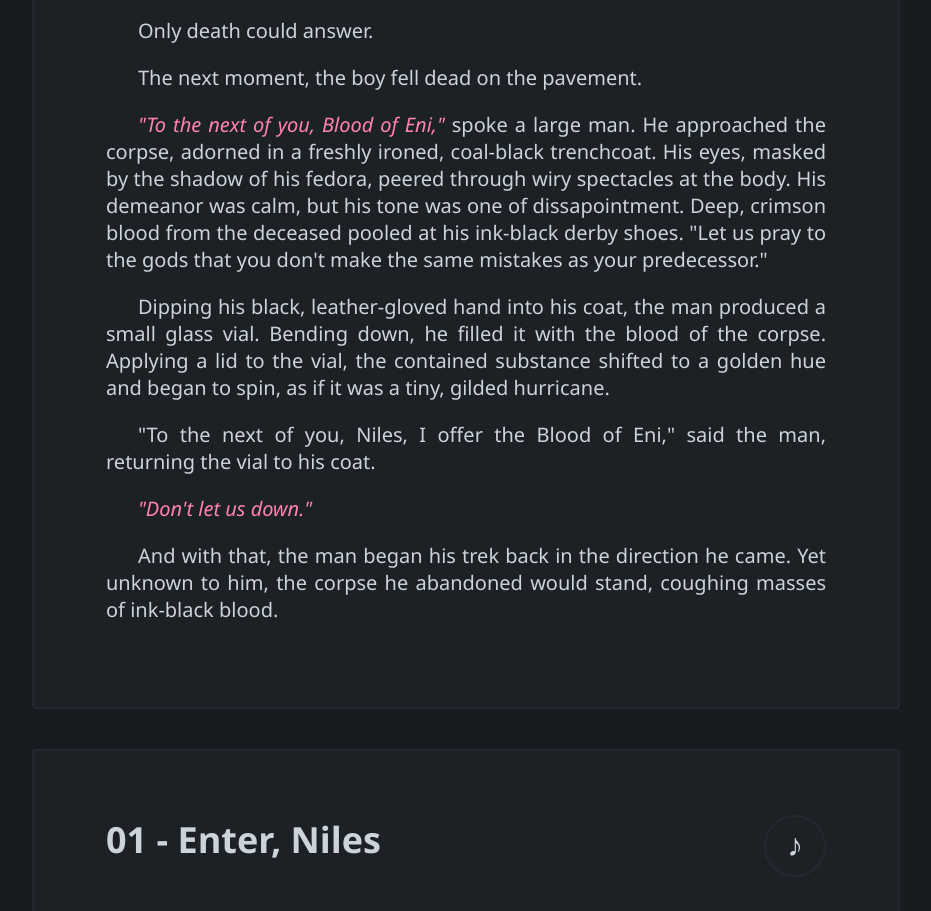
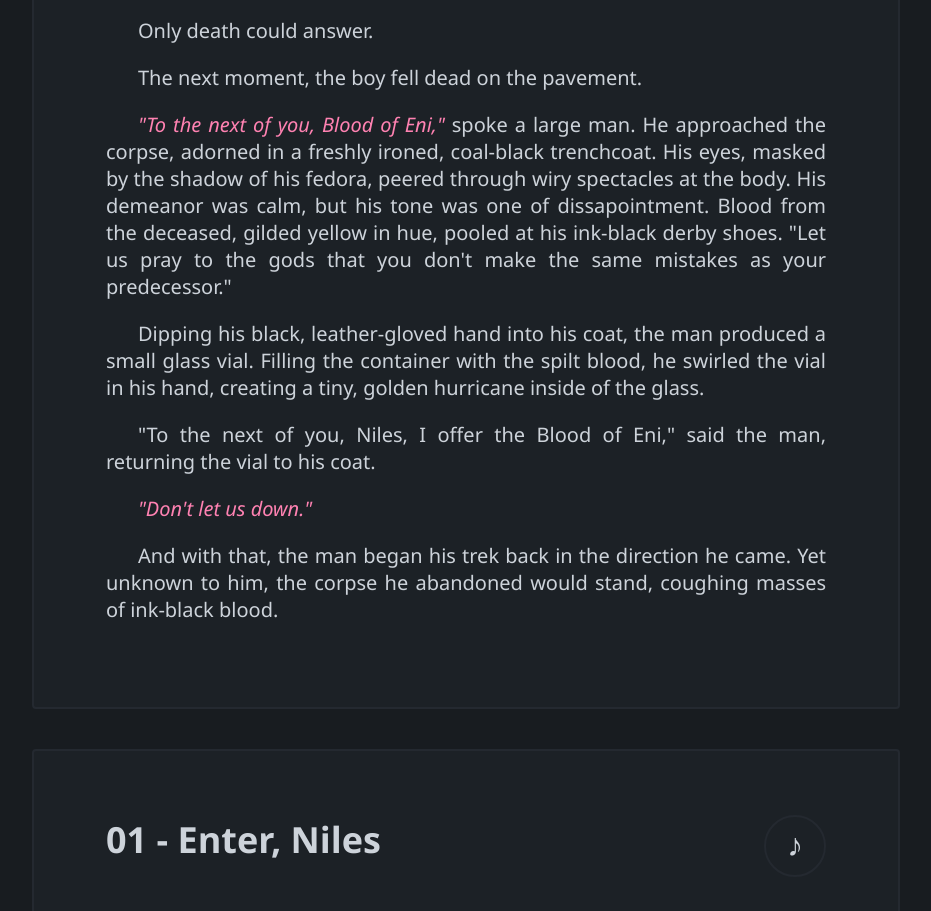
Before and after one commit to cyraki/Eventide, a plain HTML site: page index.html in a window 1280 px wide. Shown: the part 1248-2159 px from the top of the page, without its empty margins (174-1105 px from the left). Drawn offline with Linux system fonts and the light colour scheme.

Commit message:
Prologue (Edits)

```diff
--- a/index.html
+++ b/index.html
@@ -50,8 +50,8 @@
 	<p>His pace quickened. It quickened some more. He flew by the orderly lightposts, screaming to anyone who would listen.</p>
 	<p>Only death could answer.</p>
 	<p>The next moment, the boy fell dead on the pavement.</p>
-	<p><i>"To the next of you, Blood of Eni,"</i> spoke a large man. He approached the corpse, adorned in a freshly ironed, coal-black trenchcoat. His eyes, masked by the shadow of his fedora, peered through wiry spectacles at the body. His demeanor was calm, but his tone was one of dissapointment. Deep, crimson blood from the deceased pooled at his ink-black derby shoes. "Let us pray to the gods that you don't make the same mistakes as your predecessor."</p>
-	<p>Dipping his black, leather-gloved hand into his coat, the man produced a small glass vial. Bending down, he filled it with the blood of the corpse. Applying a lid to the vial, the contained substance shifted to a golden hue and began to spin, as if it was a tiny, gilded hurricane.</p>
+	<p><i>"To the next of you, Blood of Eni,"</i> spoke a large man. He approached the corpse, adorned in a freshly ironed, coal-black trenchcoat. His eyes, masked by the shadow of his fedora, peered through wiry spectacles at the body. His demeanor was calm, but his tone was one of dissapointment. Blood from the deceased, gilded yellow in hue, pooled at his ink-black derby shoes. "Let us pray to the gods that you don't make the same mistakes as your predecessor."</p>
+	<p>Dipping his black, leather-gloved hand into his coat, the man produced a small glass vial. Filling the container with the spilt blood, he swirled the vial in his hand, creating a tiny, golden hurricane inside of the glass.</p>
 	<p>"To the next of you, Niles, I offer the Blood of Eni," said the man, returning the vial to his coat.</p>
 	<p><i>"Don't let us down."</i></p>
 	<p>And with that, the man began his trek back in the direction he came. Yet unknown to him, the corpse he abandoned would stand, coughing masses of ink-black blood.</p>
```
